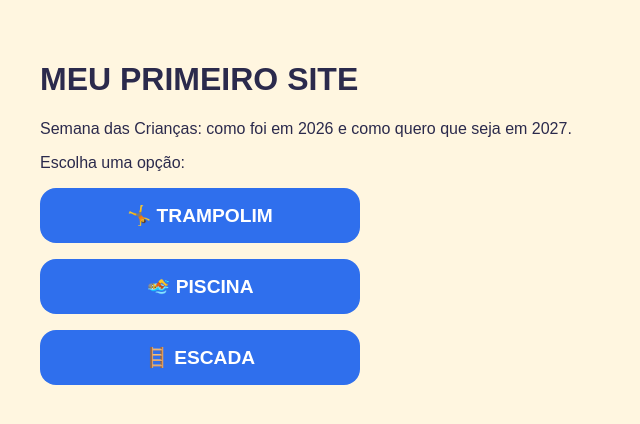
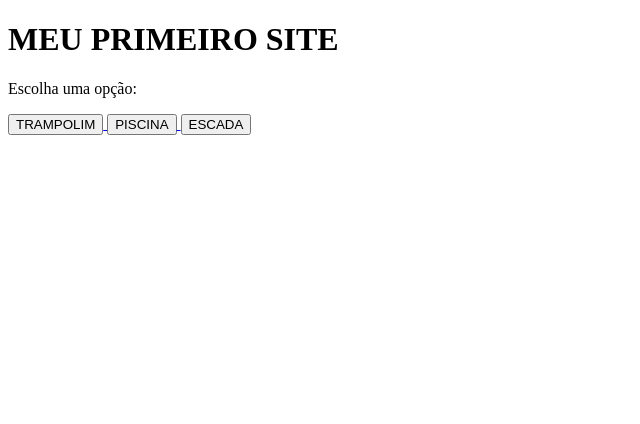
Before and after one commit to carlos7636732-hue/carlin7, a plain HTML site: page index.html in a window 1280 px wide. Shown: the whole page, without its empty margins (0-640 px from the left). Drawn offline with Linux system fonts and the light colour scheme.

Commit message:
Refactor button links in index.html
Updated button structure for options in index.html.

```diff
--- a/index.html
+++ b/index.html
@@ -2,29 +2,25 @@
 <html lang="pt-BR">
 <head>
     <meta charset="UTF-8">
-    <meta name="viewport" content="width=device-width, initial-scale=1">
     <title>Meu Primeiro Site</title>
-    <style>
-        body { font-family: Arial, sans-serif; background: #fff6e0; color: #2b2a4c; padding: 2rem; }
-        .botoes { display: flex; flex-direction: column; gap: 1rem; max-width: 20rem; }
-        a { text-decoration: none; }
-        button { width: 100%; padding: 1rem; font-size: 1.2rem; font-weight: bold; color: #fff; background: #2f6fed; border: 0; border-radius: 1rem; cursor: pointer; }
-        button:hover { background: #1f55c0; }
-    </style>
 </head>
 <body>
 
     <h1>MEU PRIMEIRO SITE</h1>
 
-    <p>Semana das Crianças: como foi em 2026 e como quero que seja em 2027.</p>
-
     <p>Escolha uma opção:</p>
 
-    <div class="botoes">
-        <a href="trampolim.html"><button>🤸 TRAMPOLIM</button></a>
-        <a href="piscina.html"><button>🏊 PISCINA</button></a>
-        <a href="escada.html"><button>🪜 ESCADA</button></a>
-    </div>
+    <a href="trampolim.html">
+        <button>TRAMPOLIM</button>
+    </a>
+
+    <a href="piscina.html">
+        <button>PISCINA</button>
+    </a>
+
+    <a href="escada.html">
+        <button>ESCADA</button>
+    </a>
 
 </body>
 </html>
```
